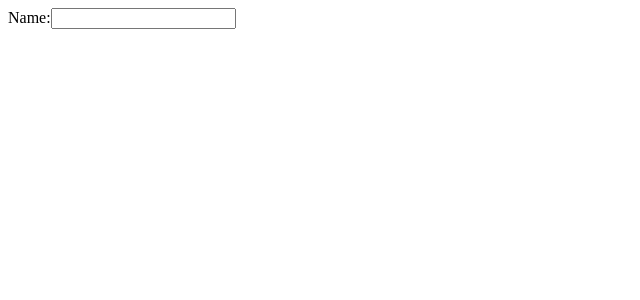
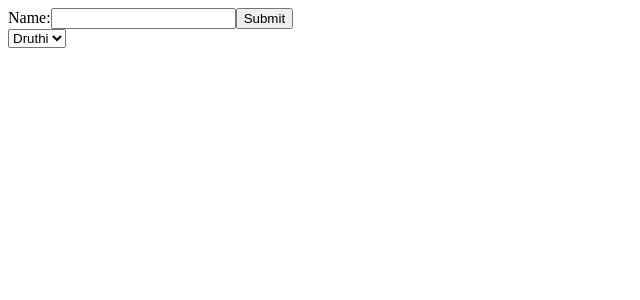
Before and after one commit to chagilguiab/hrr37-mvp, a React app: page / in a window 1280 px wide. Shown: the top 300 px of the page, without its empty margins (0-640 px from the left). Built offline with nearby package versions, Linux system fonts and the light colour scheme; data requests are answered from the project's data file; the HTML template or start-up script is replaced by a standard one.

Commit message:
adds form handling

```diff
--- a/client/src/components/Console.jsx
+++ b/client/src/components/Console.jsx
@@ -4,9 +4,19 @@ const Console = (props) => (
   <div>
     <form>
       <label>Name:
-        <input type="text" name="name" />
+        <input
+          type="text"
+          name="name"
+          onChange={props.handleChange}
+          />
       </label>
+      <button onClick={props.handleClick}>Submit</button>
     </form>
+    <select>
+      {props.players.map((player) => {
+        return <option value ={player.name}> {player.name} </option>
+      })}
+    </select>
 
   </div>
 )
--- a/client/src/components/Home.jsx
+++ b/client/src/components/Home.jsx
@@ -1,7 +1,7 @@
 import React from 'react';
 import axios from 'axios';
-import Console from './Console';
-import Player from './Player';
+import Console from './Console.jsx';
+// import Player from './Player';
 
 class Home extends React.Component {
   constructor (props) {
@@ -12,14 +12,24 @@ class Home extends React.Component {
       player2: null,
       player3: null,
       player4: null,
-      name: ''
+      name: '',
+      charName:'',
+      talents: [],
+      quests: [],
+      exp: 0
     }
 
     this.setState = this.setState.bind(this);
     this.handleChange = this.handleChange.bind(this);
+    this.updatePlayers = this.updatePlayers.bind(this);
+    this.handleClick = this.handleClick.bind(this);
   }
 
   componentDidMount () {
+    this.updatePlayers();
+  }
+
+  updatePlayers () {
     axios.get('http://localhost:3003/players')
     .then((data) => {
       this.setState({players: data.data})
@@ -32,13 +42,35 @@ class Home extends React.Component {
 
     this.setState({
       [name]: value
-    });
+    }, () => {console.log(this.state)});
+  }
+
+  handleClick(e) {
+    e.preventDefault();
+
+    let newPlayer = {
+      "id": this.state.players.length + 1,
+      "name": this.state.name,
+      "charName": this.state.charName,
+      "talents": this.state.talents,
+      "quests": this.state.quests,
+      "exp": this.state.exp
+    }
+
+    axios.post('http://localhost:3003/players', newPlayer)
+    .then(() => {
+      this.updatePlayers();
+    })
   }
 
   render () {
     return (
       <div>
-        <Console players={this.state.players} />
+        <Console
+          players={this.state.players}
+          handleChange={this.handleChange}
+          handleClick={this.handleClick}
+          />
         {this.state.player1 ? <Player player={this.state.player1} /> : null}
         {this.state.player2 ? <Player player={this.state.player2} /> : null}
         {this.state.player3 ? <Player player={this.state.player3} /> : null}
--- a/client/src/index.jsx
+++ b/client/src/index.jsx
@@ -7,7 +7,7 @@ class App extends React.Component {
     super(props);
   }
 
-  render (){
+  render () {
 
     return (
     <div>
```
